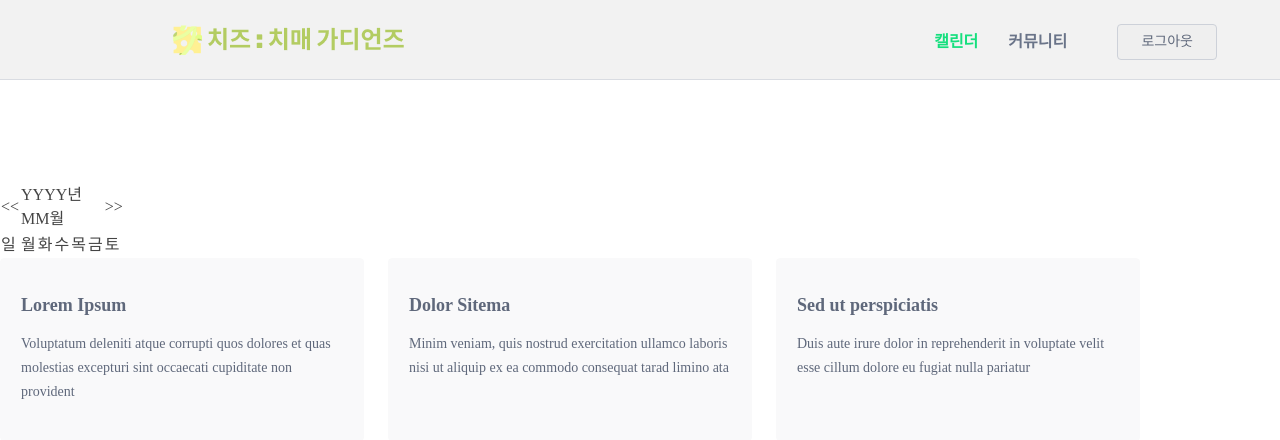
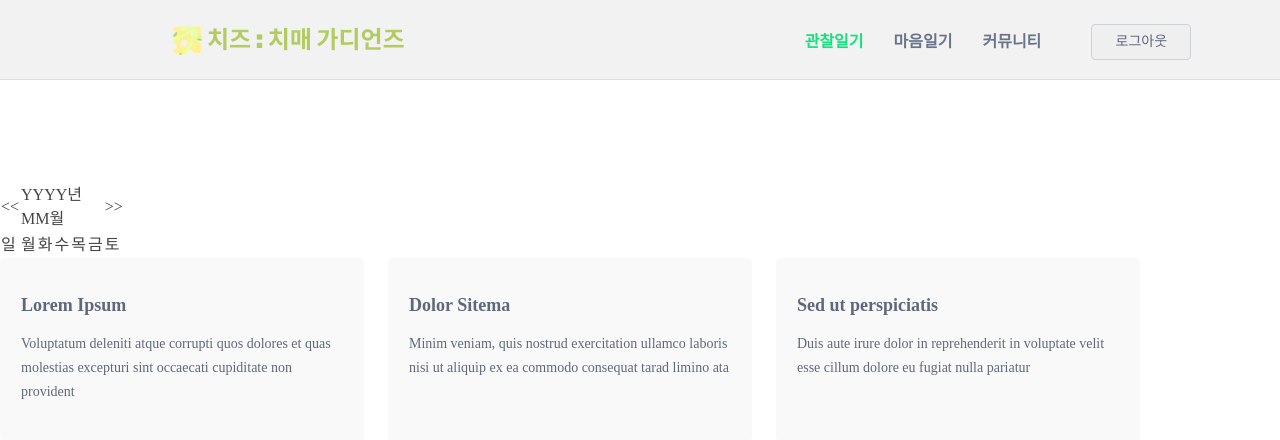
Before and after one commit to ganada-cc/Community, a web app: file bootstrap/index.html in a window 1280 px wide. Shown: the top 440 px of the page. Run offline with its HTML, style and script files only (its server is not run), Linux system fonts and the light colour scheme; some libraries are stand-ins or nearby versions.

Commit message:
fix: layout.ejs 업데이트

```diff
--- a/views/layout.ejs
+++ b/views/layout.ejs
@@ -59,8 +59,10 @@
               <!-- 메뉴 -->
               <ul class="menu">
 
-                <li><a class="nav-linkM scrollto calendaractiveM activeM" href="/calendar">캘린더</a></li>
+                <li><a class="nav-linkM scrollto calendaractiveM activeM" href="/calendar">관찰일기</a></li>
+                <li><a class="nav-linkM scrollto alarmactiveM" href="/minddiary">마음일기</a></li>
                 <li><a class="nav-linkM scrollto communityactiveM" href="/community/infoList">커뮤니티</a></li>
+                <!-- <li><a class="nav-linkM scrollto exportactiveM" href="/export">내보내기</a></li> -->
                 <form  action="/users/logout" method="POST">
                   <li> <input type="submit" value="로그아웃" class="logoutM"></li>
                 </form>
@@ -100,9 +102,11 @@
 
       <nav id="navbar" class="navbar">
         <ul>
-          <li><a class="nav-link scrollto calendaractive active" href="/calendar">캘린더</a></li>
-          <!-- <li><a class="nav-link scrollto mindactive" href="/mind">마음일기</a> </li> -->
+          <li><a class="nav-link scrollto calendaractive active" href="/calendar">관찰일기</a></li>
+          <li><a class="nav-link scrollto mindactive" href="/minddiary">마음일기</a> </li>
+          <!-- <li><a class="nav-link scrollto alarmactive" href="/reminder">알림설정</a></li> -->
           <li><a class="nav-link scrollto communityactive" href="/community/infoList">커뮤니티</a></li>
+          <!-- <li><a class="nav-link scrollto exportactive" href="/export">내보내기</a></li> -->
           <!-- <li><a class="nav-link scrollto checkactive" href="/diagnosis/check/password">비대면진료</a></li>
           <li><a class="nav-link scrollto mypageactive" href="#portfolio">마이페이지</a></li> -->
 
```
